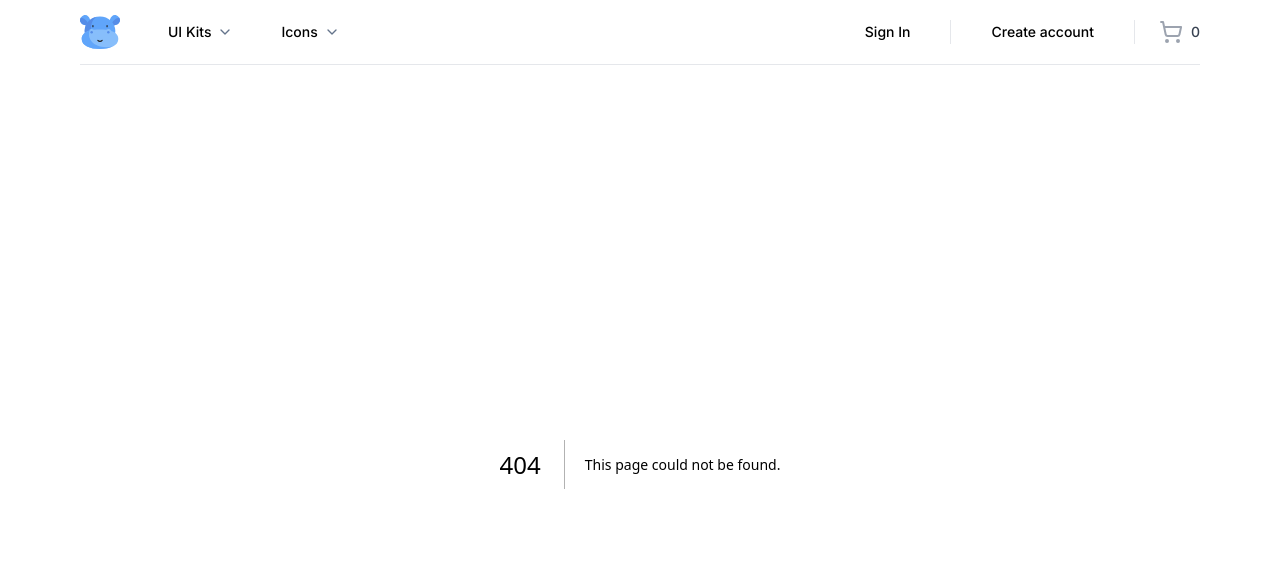
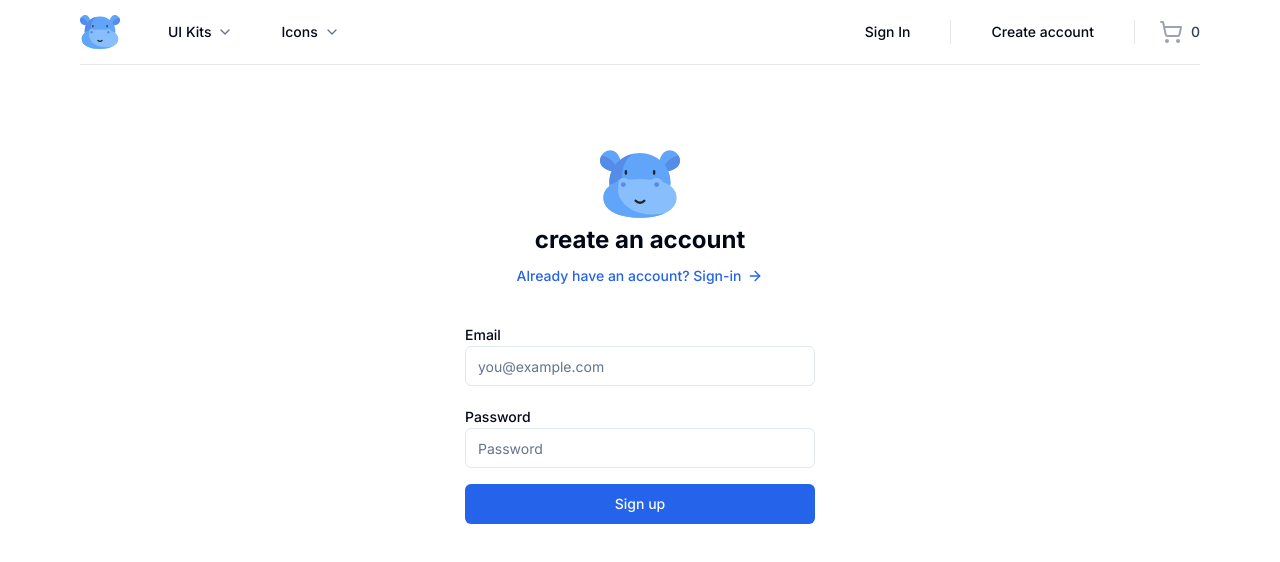
Before and after one commit to seifeddinesaad01/The-Digital-Hippo, a Next.js app: page /sign-up in a window 1280 px wide. Before the commit this address had no page. Shown: the top 562 px of the page. Built offline with nearby package versions, Linux system fonts and the light colour scheme.

Commit message:
implementing our auth flow

```diff
--- /dev/null
+++ b/src/app/(auth)/sign-up/page.tsx
@@ -0,0 +1,73 @@
+"use client"
+import { Icons } from '@/components/Icons'
+import { Button, buttonVariants } from '@/components/ui/button'
+import { Input } from '@/components/ui/input'
+import { Label } from '@/components/ui/label'
+import { cn } from '@/lib/utils'
+import { ArrowRight } from 'lucide-react'
+import Link from 'next/link'
+import React from 'react'
+import { useForm } from "react-hook-form"
+import { zodResolver } from "@hookform/resolvers/zod"
+import { AuthCredentialsValidator, TAuthCredentialsValidator } from '@/lib/validators/account-credentials-validator'
+const Page = () => {
+    const {
+        register,
+        handleSubmit,
+        formState: { errors }
+    } = useForm<TAuthCredentialsValidator>({
+        resolver: zodResolver(AuthCredentialsValidator)
+    })
+
+    const onSubmit = ({ email, password }: TAuthCredentialsValidator) => {
+        // send the data to the server
+    }
+    return (
+        <div className='container relative flex pt-20 flex-col items-center justify-center lg:px-0'>
+            <div className='mx-auto flex w-full flex-col justify-center space-y-6 sm:w-[350px]'>
+                <div className='flex flex-col items-center sace-y-2 text-center'>
+                    <Icons.logo className='h-20 w-20' />
+                    <h1 className='text-2xl font-bold'>
+                        create an account
+                    </h1>
+                    <Link className={buttonVariants({
+                        variant: "link",
+                        className: "gap-1.5"
+                    })} href="/sign-in" >
+                        Already have an account? Sign-in
+                        <ArrowRight className='h-4 w-4' />
+                    </Link>
+                </div>
+                <div className='grid gap-6'>
+                    <form onSubmit={handleSubmit(onSubmit)}>
+                        <div className='grid gap-2'>
+                            <div className='grid gap-1 py-2'>
+                                <Label htmlFor='email'>Email</Label>
+                                <Input
+                                    {...register("email")}
+                                    className={cn({
+                                        'focus-visible:ring-red-500': errors.email,
+                                    })}
+                                    placeholder='you@example.com'
+                                />
+                            </div>
+                            <div className='grid gap-1 py-2'>
+                                <Label htmlFor='password'>Password</Label>
+                                <Input
+                                    {...register("password")}
+                                    className={cn({
+                                        'focus-visible:ring-red-500': errors.password,
+                                    })}
+                                    placeholder='Password'
+                                />
+                            </div>
+                            <Button>Sign up</Button>
+                        </div>
+                    </form>
+                </div>
+            </div>
+        </div>
+    )
+}
+
+export default Page
--- /dev/null
+++ b/src/components/ui/input.tsx
@@ -0,0 +1,25 @@
+import * as React from "react"
+
+import { cn } from "@/lib/utils"
+
+export interface InputProps
+  extends React.InputHTMLAttributes<HTMLInputElement> {}
+
+const Input = React.forwardRef<HTMLInputElement, InputProps>(
+  ({ className, type, ...props }, ref) => {
+    return (
+      <input
+        type={type}
+        className={cn(
+          "flex h-10 w-full rounded-md border border-input bg-background px-3 py-2 text-sm ring-offset-background file:border-0 file:bg-transparent file:text-sm file:font-medium placeholder:text-muted-foreground focus-visible:outline-none focus-visible:ring-2 focus-visible:ring-ring focus-visible:ring-offset-2 disabled:cursor-not-allowed disabled:opacity-50",
+          className
+        )}
+        ref={ref}
+        {...props}
+      />
+    )
+  }
+)
+Input.displayName = "Input"
+
+export { Input }
--- /dev/null
+++ b/src/components/ui/label.tsx
@@ -0,0 +1,26 @@
+"use client"
+
+import * as React from "react"
+import * as LabelPrimitive from "@radix-ui/react-label"
+import { cva, type VariantProps } from "class-variance-authority"
+
+import { cn } from "@/lib/utils"
+
+const labelVariants = cva(
+  "text-sm font-medium leading-none peer-disabled:cursor-not-allowed peer-disabled:opacity-70"
+)
+
+const Label = React.forwardRef<
+  React.ElementRef<typeof LabelPrimitive.Root>,
+  React.ComponentPropsWithoutRef<typeof LabelPrimitive.Root> &
+    VariantProps<typeof labelVariants>
+>(({ className, ...props }, ref) => (
+  <LabelPrimitive.Root
+    ref={ref}
+    className={cn(labelVariants(), className)}
+    {...props}
+  />
+))
+Label.displayName = LabelPrimitive.Root.displayName
+
+export { Label }
--- /dev/null
+++ b/src/lib/validators/account-credentials-validator.ts
@@ -0,0 +1,11 @@
+import { z } from "zod"
+
+export const AuthCredentialsValidator = z.object({
+    email: z.string().email(),
+    password: z
+        .string()
+        .min(8, {
+            message: "Password must be at least 8 characters long.",
+        })
+})
+export type TAuthCredentialsValidator = z.infer<typeof AuthCredentialsValidator>
```
Also changed, not shown: package.json (+6 -1 lines), 1 other file (tests, documents, lock files or other folders).
